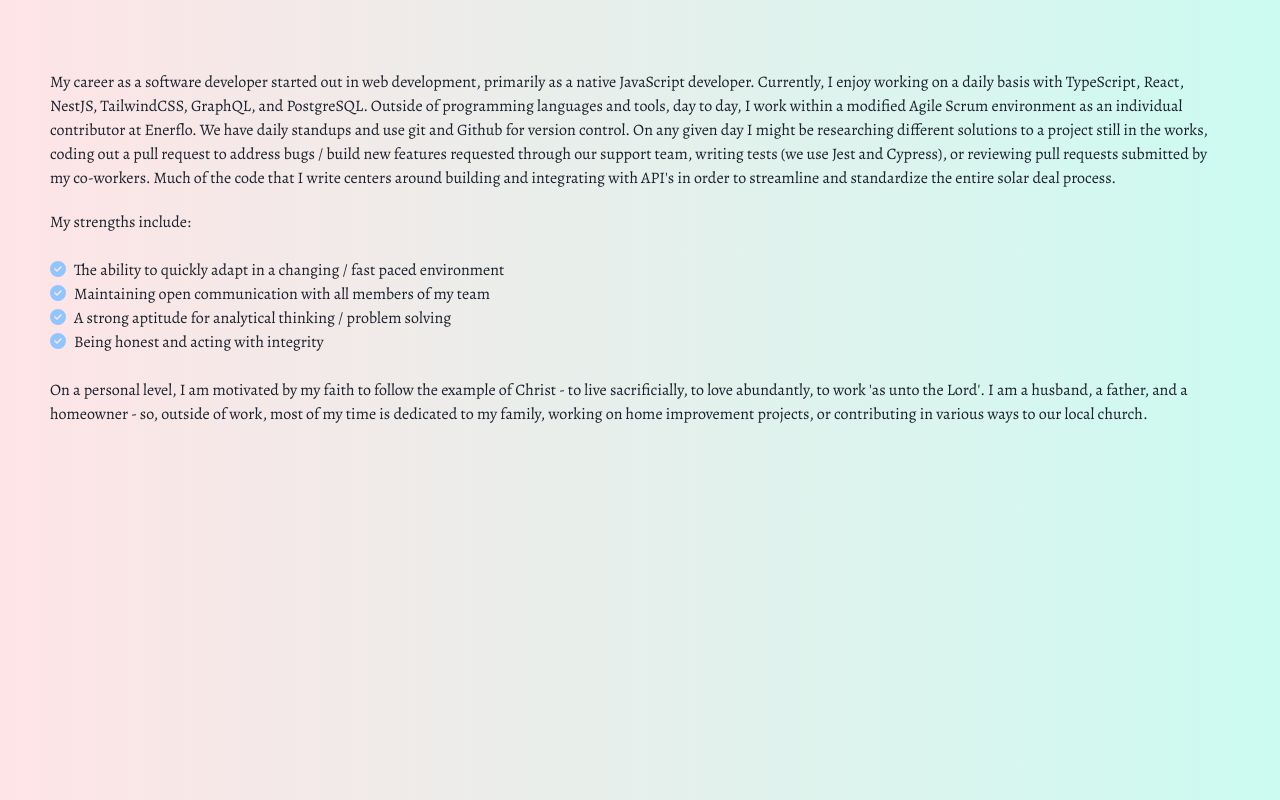
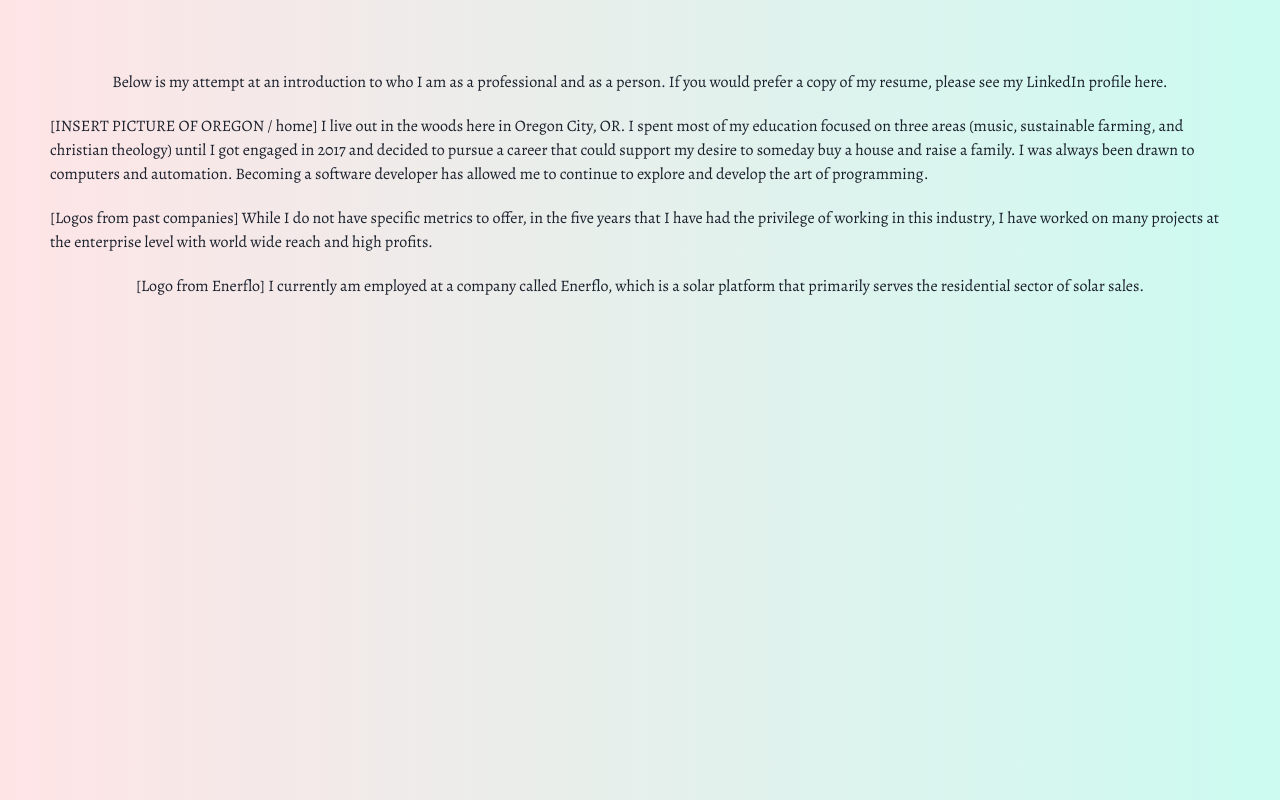
Before and after one commit to waltersgwoodward/portfolio-next, a Next.js app: page /about/about in a window 1280 px wide. Built offline with nearby package versions, Linux system fonts and the light colour scheme.

Commit message:
rewrites about and leaves portfolio page in a todo state

```diff
--- a/src/pages/about/about.tsx
+++ b/src/pages/about/about.tsx
@@ -17,62 +17,29 @@ const About = () => {
       )}
     >
       <div className="p-[10px] text-md">
-        My career as a software developer started out in web development,
-        primarily as a native JavaScript developer. Currently, I enjoy working
-        on a daily basis with TypeScript, React, NestJS, TailwindCSS, GraphQL,
-        and PostgreSQL. Outside of programming languages and tools, day to day,
-        I work within a modified Agile Scrum environment as an individual
-        contributor at Enerflo. We have daily standups and use git and Github
-        for version control. On any given day I might be researching different
-        solutions to a project still in the works, coding out a pull request to
-        address bugs / build new features requested through our support team,
-        writing tests (we use Jest and Cypress), or reviewing pull requests
-        submitted by my co-workers. Much of the code that I write centers around
-        building and integrating with API&apos;s in order to streamline and
-        standardize the entire solar deal process.
+        Below is my attempt at an introduction to who I am as a professional and
+        as a person. If you would prefer a copy of my resume, please see my
+        LinkedIn profile here.
       </div>
-      <div className="p-[10px] text-start text-md">
-        <Text>My strengths include:</Text>
-        <br />
-        <List>
-          <ListItem>
-            <FontAwesomeIcon
-              icon={faCheckCircle}
-              className="text-blue-300 pr-2"
-            />
-            The ability to quickly adapt in a changing / fast paced environment
-          </ListItem>
-          <ListItem>
-            <FontAwesomeIcon
-              icon={faCheckCircle}
-              className="text-blue-300 pr-2"
-            />
-            Maintaining open communication with all members of my team
-          </ListItem>
-          <ListItem>
-            <FontAwesomeIcon
-              icon={faCheckCircle}
-              className="text-blue-300 pr-2"
-            />
-            A strong aptitude for analytical thinking / problem solving
-          </ListItem>
-          <ListItem>
-            <FontAwesomeIcon
-              icon={faCheckCircle}
-              className="text-blue-300 pr-2"
-            />
-            Being honest and acting with integrity
-          </ListItem>
-        </List>
-        <br />
-        <Text>
-          On a personal level, I am motivated by my faith to follow the example
-          of Christ - to live sacrificially, to love abundantly, to work
-          &apos;as unto the Lord&apos;. I am a husband, a father, and a
-          homeowner - so, outside of work, most of my time is dedicated to my
-          family, working on home improvement projects, or contributing in
-          various ways to our local church.
-        </Text>
+      <div className="p-[10px] text-md">
+        [INSERT PICTURE OF OREGON / home] I live out in the woods here in Oregon
+        City, OR. I spent most of my education focused on three areas (music,
+        sustainable farming, and christian theology) until I got engaged in 2017
+        and decided to pursue a career that could support my desire to someday
+        buy a house and raise a family. I was always been drawn to computers and
+        automation. Becoming a software developer has allowed me to continue to
+        explore and develop the art of programming.{" "}
+      </div>
+      <div className="p-[10px] text-md">
+        [Logos from past companies] While I do not have specific metrics to
+        offer, in the five years that I have had the privilege of working in
+        this industry, I have worked on many projects at the enterprise level
+        with world wide reach and high profits.{" "}
+      </div>
+      <div className="p-[10px] text-md">
+        [Logo from Enerflo] I currently am employed at a company called Enerflo,
+        which is a solar platform that primarily serves the residential sector
+        of solar sales.
       </div>
     </div>
   );
--- a/src/pages/portfolio/portfolio.tsx
+++ b/src/pages/portfolio/portfolio.tsx
@@ -36,20 +36,16 @@ const Portfolio = () => {
           />
           <Stack pt="6" spacing="3">
             <Heading size="md" className={alegreya.className}>
-              Nine Acre Photography
+              TODO: HEADING
             </Heading>
-            <Text>
-              Sam Williams is a long time friend of mine who founded Nine Acre
-              Photography. Early on, Sam asked me to build him a website to
-              display his work.
-            </Text>
+            <Text>TODO: DESCRIPTION</Text>
           </Stack>
         </CardBody>
         <Divider />
         <CardFooter>
           <ButtonGroup spacing="2">
             <Link
-              href="https://nineacrephotography.com/"
+              href="https://google.com/"
               aria-label="Click here to view Walter's Contact form"
             >
               <Button variant="link" colorScheme="blue">
```
